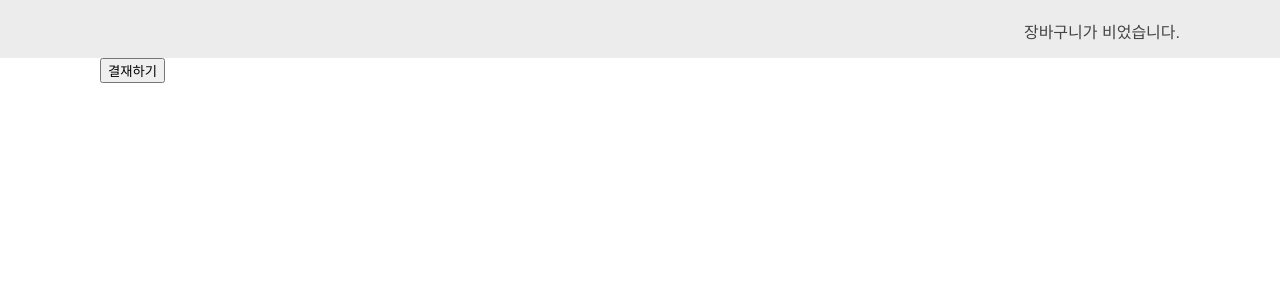
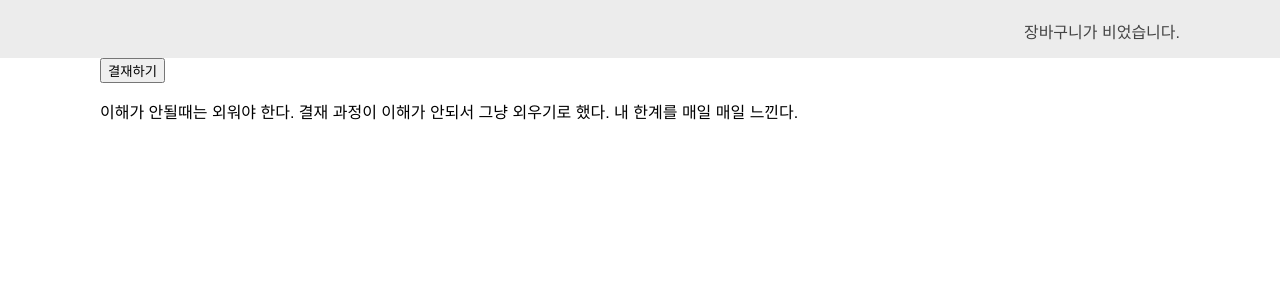
Before and after one commit to jisungs/online-shop, a Django app: template templates/payment/process.html in a window 1280 px wide. Shown: the part 46-346 px from the top of the page. Run offline with Django 4.2, Linux system fonts and the light colour scheme; the template is opened without the code that fills it, so the values that code supplies are empty; parts of the project's set-up code (start-up, migrations or seed data) failed here and were passed over; some libraries are stand-ins or nearby versions.

Commit message:
minor update

```diff
--- a/templates/payment/process.html
+++ b/templates/payment/process.html
@@ -7,6 +7,8 @@
 
 <button>결재하기</button>
 
+<p>이해가 안될때는 외워야 한다. 결재 과정이 이해가 안되서 그냥 외우기로 했다. 내 한계를 매일 매일 느낀다.</p>
+
 {% endblock %}
 
 {% block scirpt %}
```
